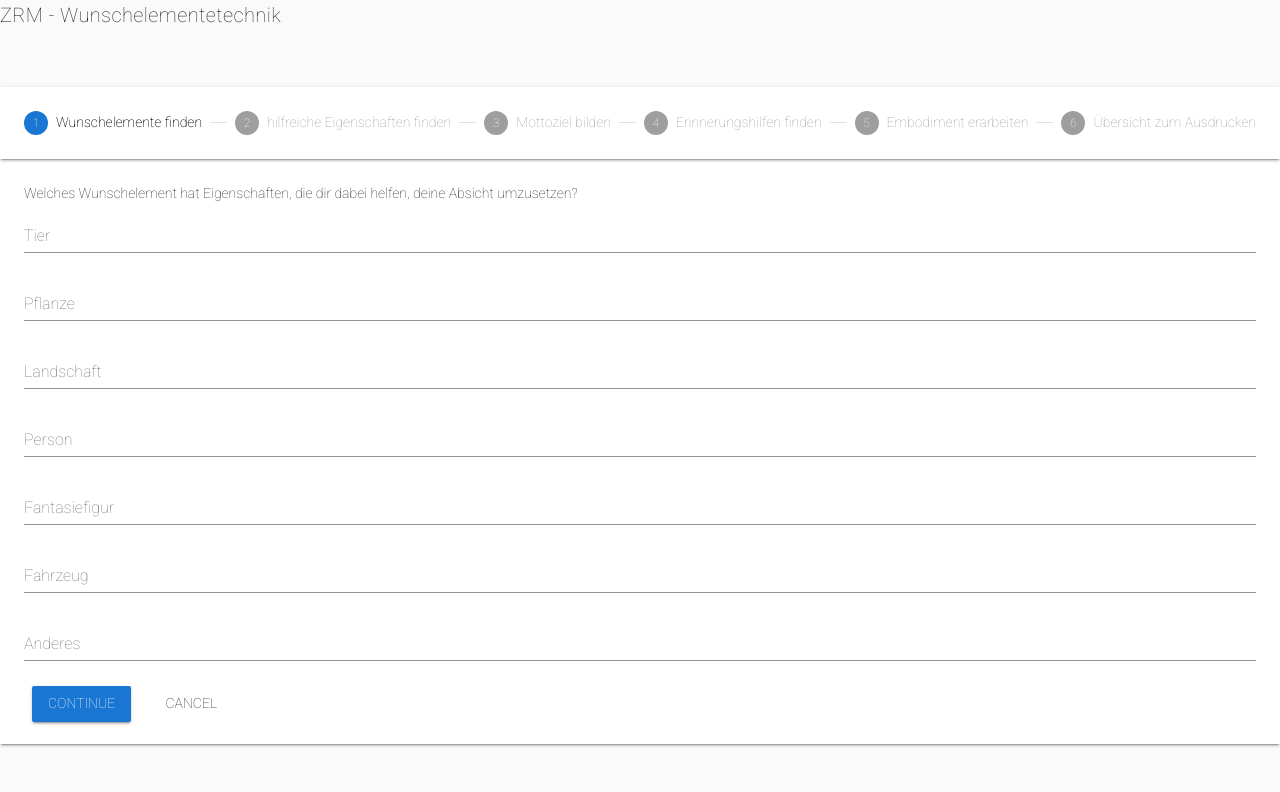
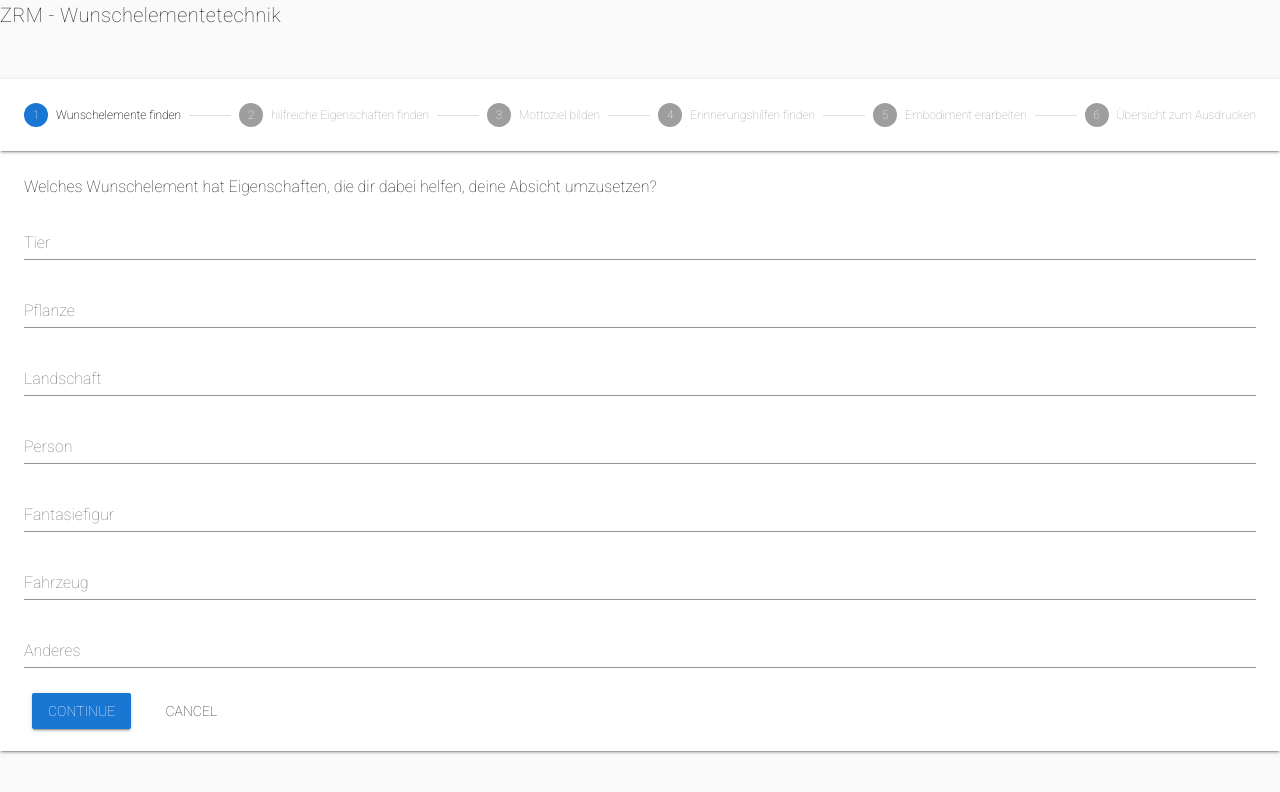
Before and after one commit to chris251190/zrm-webapp, a Vue app: page / in a window 1280 px wide. Shown: the top 792 px of the page. Built offline with nearby package versions, Linux system fonts and the light colour scheme.

Commit message:
add styles

```diff
--- a/src/components/MottoGoal.vue
+++ b/src/components/MottoGoal.vue
@@ -1,6 +1,6 @@
 <template>
    <div>
-      {{introduction}}
+      <p class="subheading">{{introduction}}</p>
 
       <v-combobox
               v-model="chips"
--- a/src/components/Primes.vue
+++ b/src/components/Primes.vue
@@ -1,8 +1,8 @@
 <template>
     <div>
-        <div>{{text}} {{this.$store.state.mottoGoal}}</div>
+        <p class="subheading">{{text}}</p> <p class="title">{{motto}}</p>
 
-        <div>{{primes}}</div>
+        <p class="body-1">{{primesText}}</p>
 
         <v-form v-model="valid">
             <PrimeField v-for="(number, index) in numbers" :key="index" v-bind:text="number"/>
@@ -19,11 +19,17 @@
         data() {
             return {
             text: 'Dein Mottoziel ist fertig und lautet: ',
-                primes: 'Um dein Mottoziel zu stärken, brauchst du noch Erinnerungshilfen: Diese können alles mögliche sein ' +
+                primesText: 'Um dein Mottoziel zu stärken, brauchst du noch Erinnerungshilfen: Diese können alles mögliche sein ' +
                     'wie ein neues Passwort, ein Schlüsselanhänger, ein neues Hintergrundbild für dein Handy oder ein neues Kleidungsstück' +
                     ' beispielsweise. Die Hauptsache ist, dass es neu ist und dich an dein Mottoziel erinnert. Für den Anfang werden 5 Erinnerungshilfen' +
                     ' empfohlen.',
-                numbers: ['1', '2', '3', '4', '5']
+                numbers: ['1', '2', '3', '4', '5'],
+                mottoGoal: this.$store.state.mottoGoal
+            }
+        },
+        computed: {
+            motto: function(){
+                return "\"" + this.mottoGoal + "\""
             }
         }
     }
--- a/src/components/WishElementsContent.vue
+++ b/src/components/WishElementsContent.vue
@@ -9,12 +9,12 @@
                             :step="n"
                             editable
                     >
-                        <span v-if="n === 1">Wunschelemente finden</span>
-                        <span v-if="n === 2">hilfreiche Eigenschaften finden</span>
-                        <span v-if="n === 3">Mottoziel bilden</span>
-                        <span v-if="n === 4">Erinnerungshilfen finden</span>
-                        <span v-if="n === 5">Embodiment erarbeiten</span>
-                        <span v-if="n === 6">Übersicht zum Ausdrucken</span>
+                        <span class="caption" v-if="n === 1">Wunschelemente finden</span>
+                        <span class="caption" v-if="n === 2">hilfreiche Eigenschaften finden</span>
+                        <span class="caption" v-if="n === 3">Mottoziel bilden</span>
+                        <span class="caption" v-if="n === 4">Erinnerungshilfen finden</span>
+                        <span class="caption" v-if="n === 5">Embodiment erarbeiten</span>
+                        <span class="caption" v-if="n === 6">Übersicht zum Ausdrucken</span>
                     </v-stepper-step>
 
                     <v-divider
@@ -32,7 +32,7 @@
                     <wish-elements-form v-if="n === 1" :wishelements="wishelements"/>
 
                     <div v-if="n === 2">
-                        {{question}}
+                        <p class="subheading">{{question}}</p>
 
                         <wish-elements-ideas-section v-for="(idea, index) in ideas" :key="index" :idea="idea"/>
                     </div>
--- a/src/components/WishElementsForm.vue
+++ b/src/components/WishElementsForm.vue
@@ -1,6 +1,6 @@
 <template>
     <v-form>
-        {{wishelementquestion}}
+        <p class="subheading">{{wishelementquestion}}</p>
         <wish-elements-form-text-field v-for="(wishelement, index) in wishelements" :key="index" :wishelement="wishelement"/>
     </v-form>
 </template>
```
